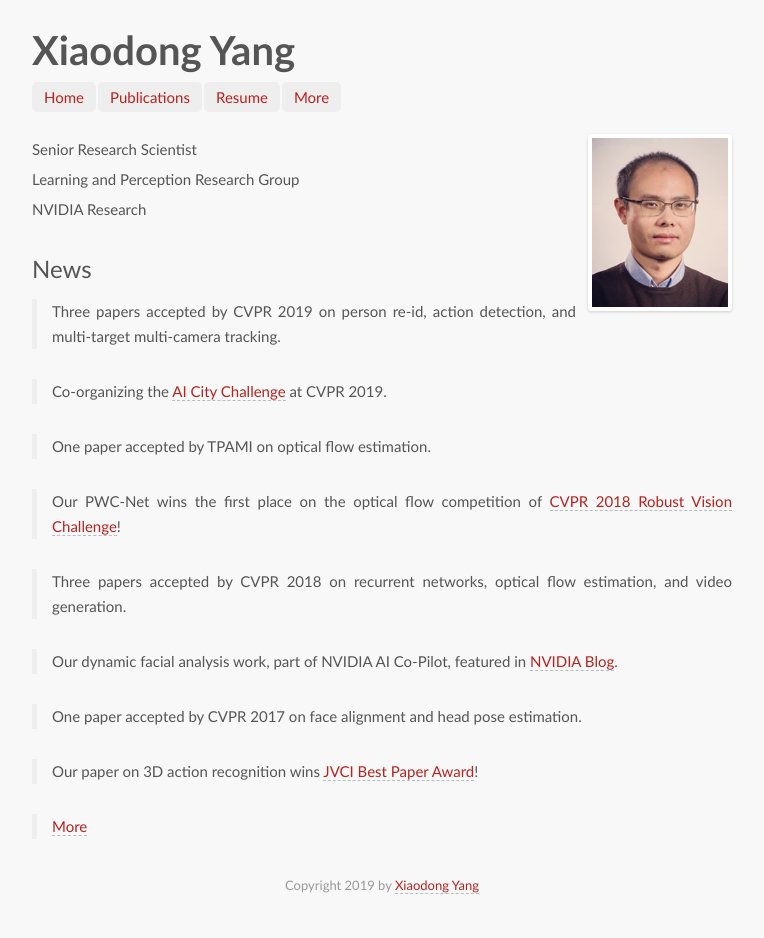
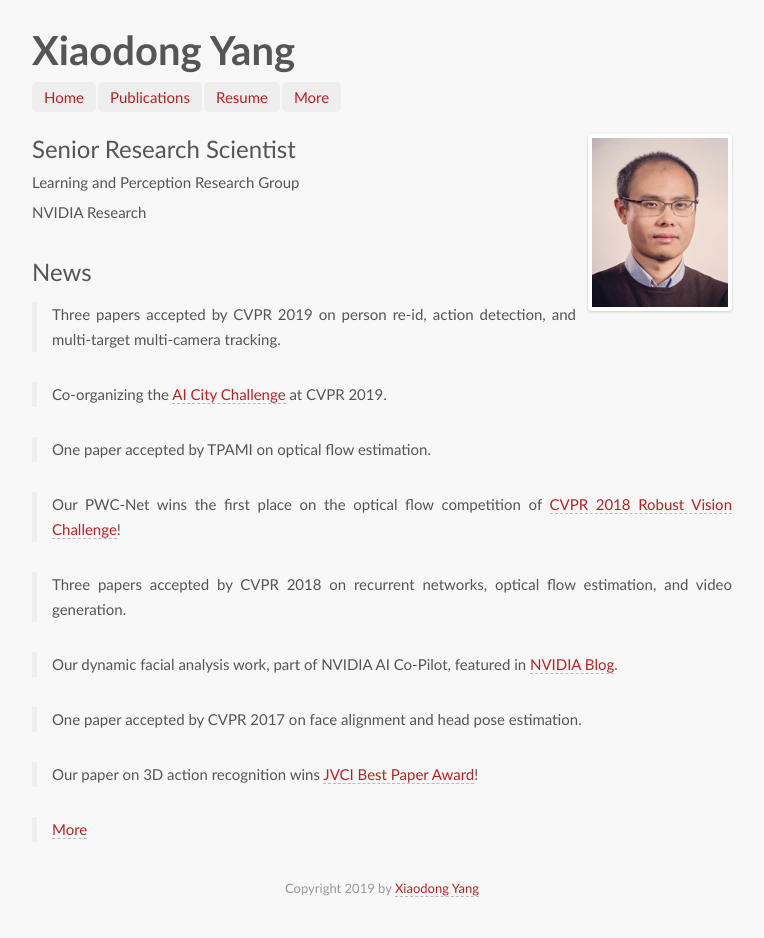
Before and after one commit to xiaodongyang/xiaodongyang.github.io, a Jekyll site: the page built from index.md, in a window 1280 px wide. Shown: the whole page, without its empty margins (258-1022 px from the left). Built offline with Jekyll 4.4.1, drawn with Linux system fonts in a browser that asks for light colours; some web fonts are replaced.

Commit message:
Update index.md

```diff
--- a/index.md
+++ b/index.md
@@ -3,7 +3,7 @@ layout: home
 avatar: yes
 ---
 
-Senior Research Scientist
+<font size="5">Senior Research Scientist</font>
 Learning and Perception Research Group
 NVIDIA Research
 
```
